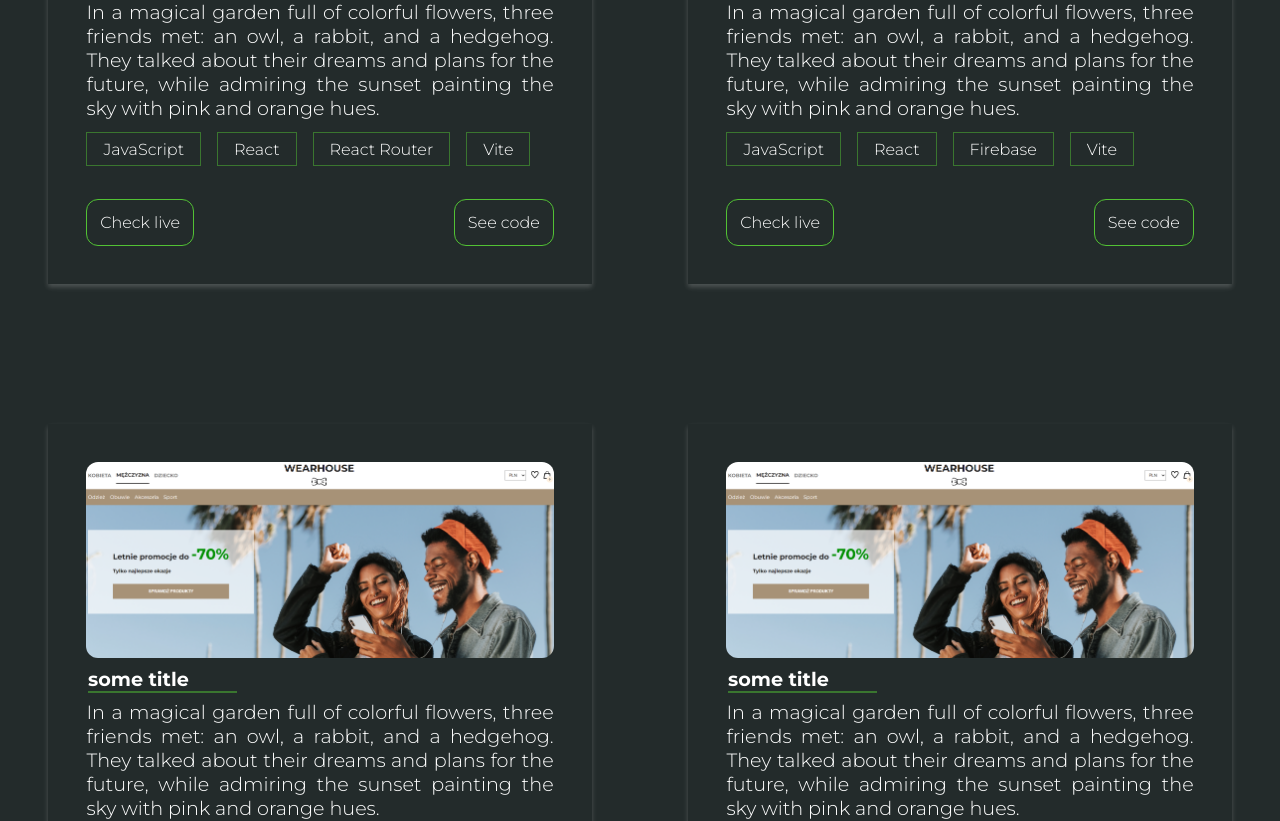
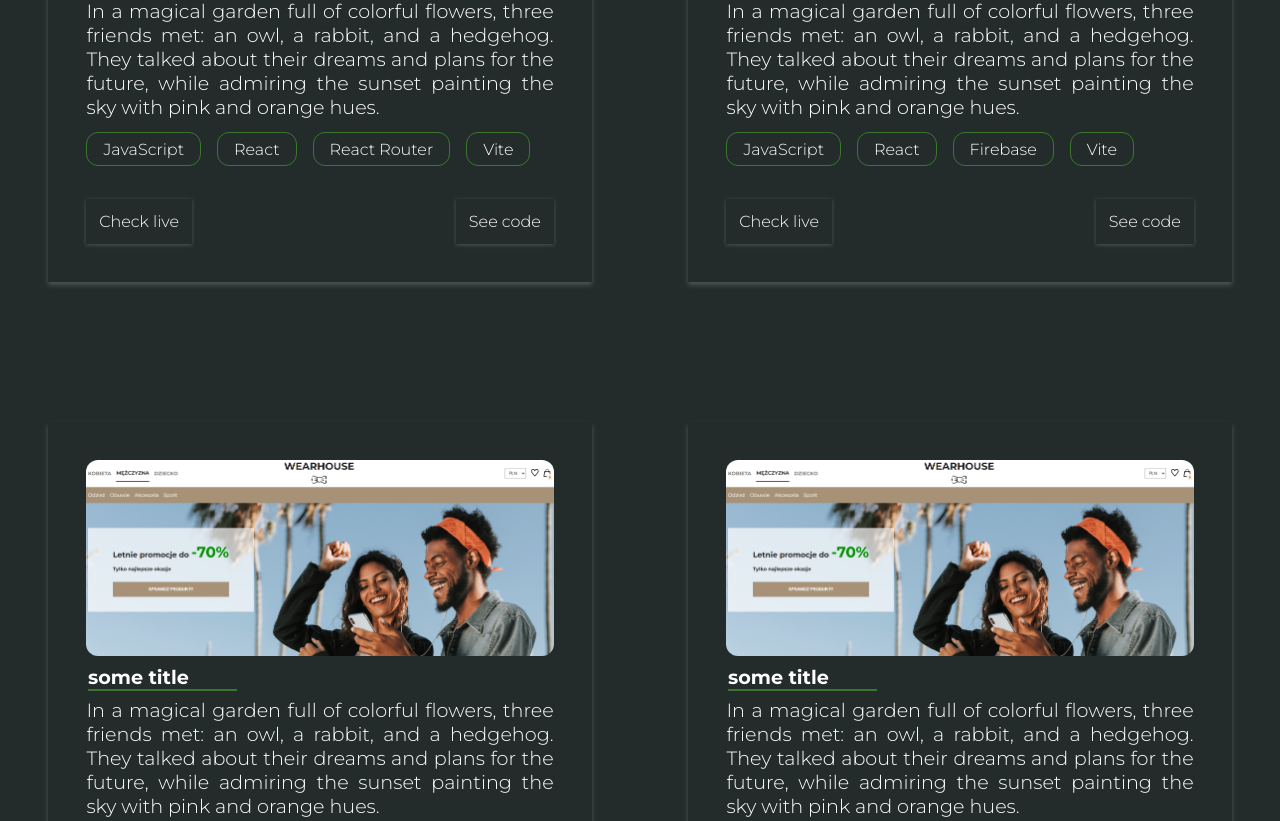
Before and after one commit to GrzegorzKopacki/Portfolio, a React (Vite) app in the folder portfolioPage/: page / in a window 1280 px wide. Shown: the part 3520-4341 px from the top of the page. Built offline with nearby package versions, Linux system fonts and the light colour scheme.

Commit message:
added box shadow for links in projectsSection component

```diff
--- a/portfolioPage/src/components/ProjectsSection/ProjectsSection.module.css
+++ b/portfolioPage/src/components/ProjectsSection/ProjectsSection.module.css
@@ -73,6 +73,7 @@
 	padding: 0.4rem;
 	padding-left: 1rem;
 	padding-right: 1rem;
+	border-radius: 12px;
 
 	&:hover {
 		border: 1px solid rgba(82, 194, 52, 0.9);
@@ -83,15 +84,21 @@
 	display: flex;
 	justify-content: space-between;
 	padding: 0.4rem;
-    margin-top: auto;
+	margin-top: auto;
 }
 
 .linkContainer a {
 	cursor: pointer;
 	padding: 0.8rem;
-	border: 1px solid #52c234;
-    font-size: 1rem;
-    border-radius: 12px;
+	font-size: 1rem;
+	color: var(--textColor);
+	transition: all 0.3s;
+	box-shadow: rgba(255, 255, 255, 0.2) 0px 1px 4px;
+
+	&:hover {
+		color: #52c234;
+		box-shadow: none;
+	}
 }
 
 @media only screen and (min-width: 1000px) {
```
